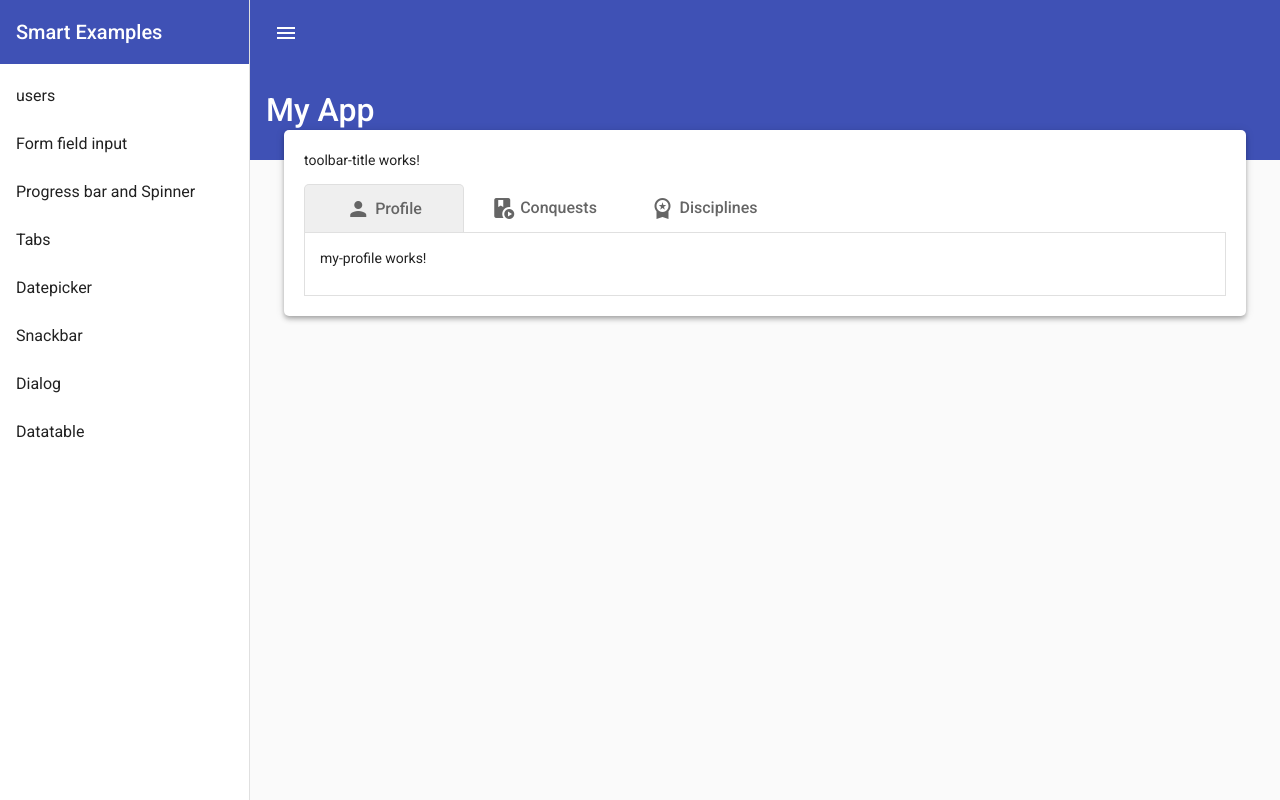
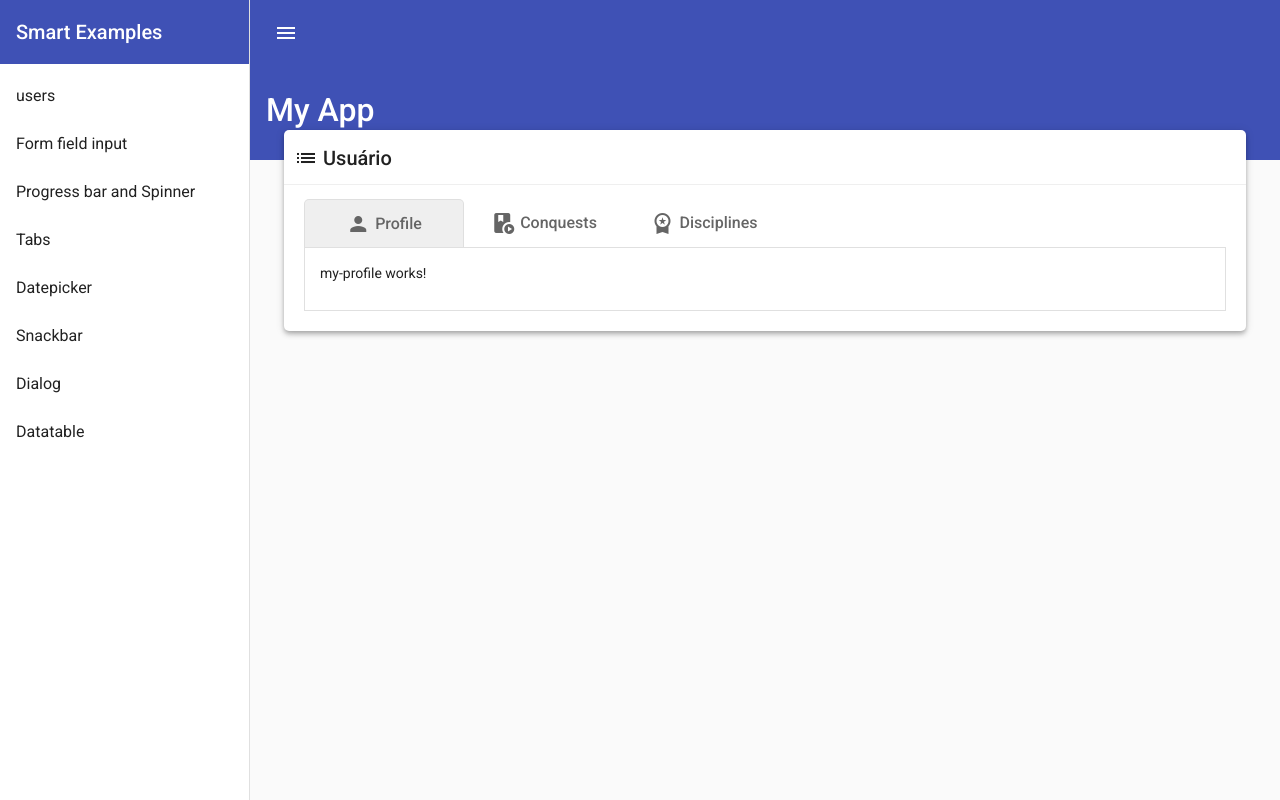
Before and after one commit to rubensmeirelles/ProjectSchool, an Angular app: page /users/myProfile in a window 1280 px wide. Built offline with nearby package versions, Linux system fonts and the light colour scheme.

Commit message:
Criando componente de título

```diff
--- a/src/app/pages/users/users.component.html
+++ b/src/app/pages/users/users.component.html
@@ -1,5 +1,5 @@
 <div class="content mat-elevation-z4">
-  <app-toolbar-title></app-toolbar-title>
+  <app-toolbar-title title="Usuário" icon="listz'"></app-toolbar-title>
   <nav mat-tab-nav-bar ngClass="tabs">
     <a mat-tab-link routerLink="/users/myProfile" routerLinkActive="active-link">
       <mat-icon>person</mat-icon>
--- a/src/app/pages/users/users.module.ts
+++ b/src/app/pages/users/users.module.ts
@@ -7,8 +7,6 @@
 import { MyConquestsComponent } from './my-conquests/my-conquests.component';
 import { MyDisciplinesComponent } from './my-disciplines/my-disciplines.component';
 import { UsersMaterialModule } from '@app/shared/materials/users-mat.module';
-import { SharedModule } from '@app/shared/shared.module';
-
 
 @NgModule({
   declarations: [
@@ -20,8 +18,7 @@
   imports: [
     CommonModule,
     UsersMaterialModule,
-    UsersRoutingModule,
-    SharedModule
+    UsersRoutingModule
   ]
 })
 export class UsersModule { }
--- a/src/app/shared/components/toolbar-title/toolbar-title.component.html
+++ b/src/app/shared/components/toolbar-title/toolbar-title.component.html
@@ -1 +1,5 @@
-<p>toolbar-title works!</p>
+<mat-toolbar>
+  <mat-icon class="icon-space">{{ icon }}</mat-icon>
+  <span>{{ title }}</span>
+  <ng-content></ng-content>
+</mat-toolbar>
--- a/src/app/shared/components/toolbar-title/toolbar-title.component.scss
+++ b/src/app/shared/components/toolbar-title/toolbar-title.component.scss
@@ -0,0 +1,14 @@
+.icon-space{
+  margin-right: 5px;
+}
+
+mat-toolbar{
+  margin: -10px -4px 5px -20px;
+  width: calc(100% + 40px);
+  background-color: white;
+  border-top-left-radius: 5px;
+  border-top-right-radius: 5px;
+  border-bottom: 1px solid #efefef;
+  height: 45px;
+  padding: 10px 10px 18px;
+}
--- a/src/app/shared/components/toolbar-title/toolbar-title.component.ts
+++ b/src/app/shared/components/toolbar-title/toolbar-title.component.ts
@@ -1,4 +1,4 @@
-import { Component, OnInit } from '@angular/core';
+import { Component, Input, OnInit } from '@angular/core';
 
 @Component({
   selector: 'app-toolbar-title',
@@ -6,6 +6,8 @@
   styleUrls: ['./toolbar-title.component.scss']
 })
 export class ToolbarTitleComponent implements OnInit {
+  @Input() title: string = "";
+  @Input() icon: string = "";
 
   constructor() { }
 
--- a/src/app/shared/materials/users-mat.module.ts
+++ b/src/app/shared/materials/users-mat.module.ts
@@ -1,3 +1,4 @@
+import { SharedModule } from '@app/shared/shared.module';
 import { NgModule } from '@angular/core';
 import { MatIconModule } from '@angular/material/icon';
 import { MatTabsModule } from '@angular/material/tabs';
@@ -5,7 +6,8 @@
 @NgModule({
   exports: [
     MatTabsModule,
-    MatIconModule
+    MatIconModule,
+    SharedModule
   ],
   declarations: [],
   providers: [
--- a/src/app/shared/shared.module.ts
+++ b/src/app/shared/shared.module.ts
@@ -1,11 +1,15 @@
 import { NgModule } from '@angular/core';
 import { ToolbarTitleComponent } from './components/toolbar-title/toolbar-title.component';
+import { MatToolbarModule } from '@angular/material/toolbar';
+import { MatIconModule } from '@angular/material/icon';
 
 @NgModule({
   declarations: [
     ToolbarTitleComponent
   ],
   imports: [
+    MatToolbarModule,
+    MatIconModule
   ],
   exports: [
     ToolbarTitleComponent
```
